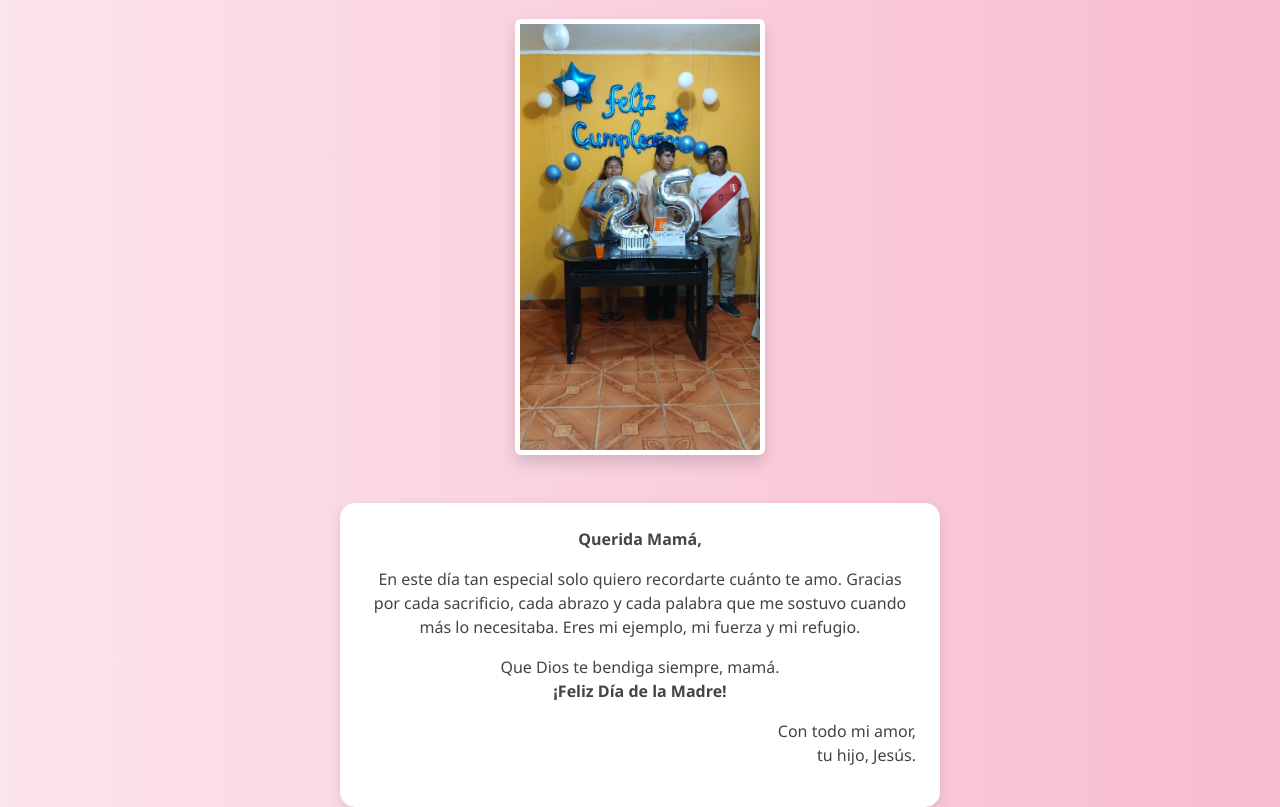
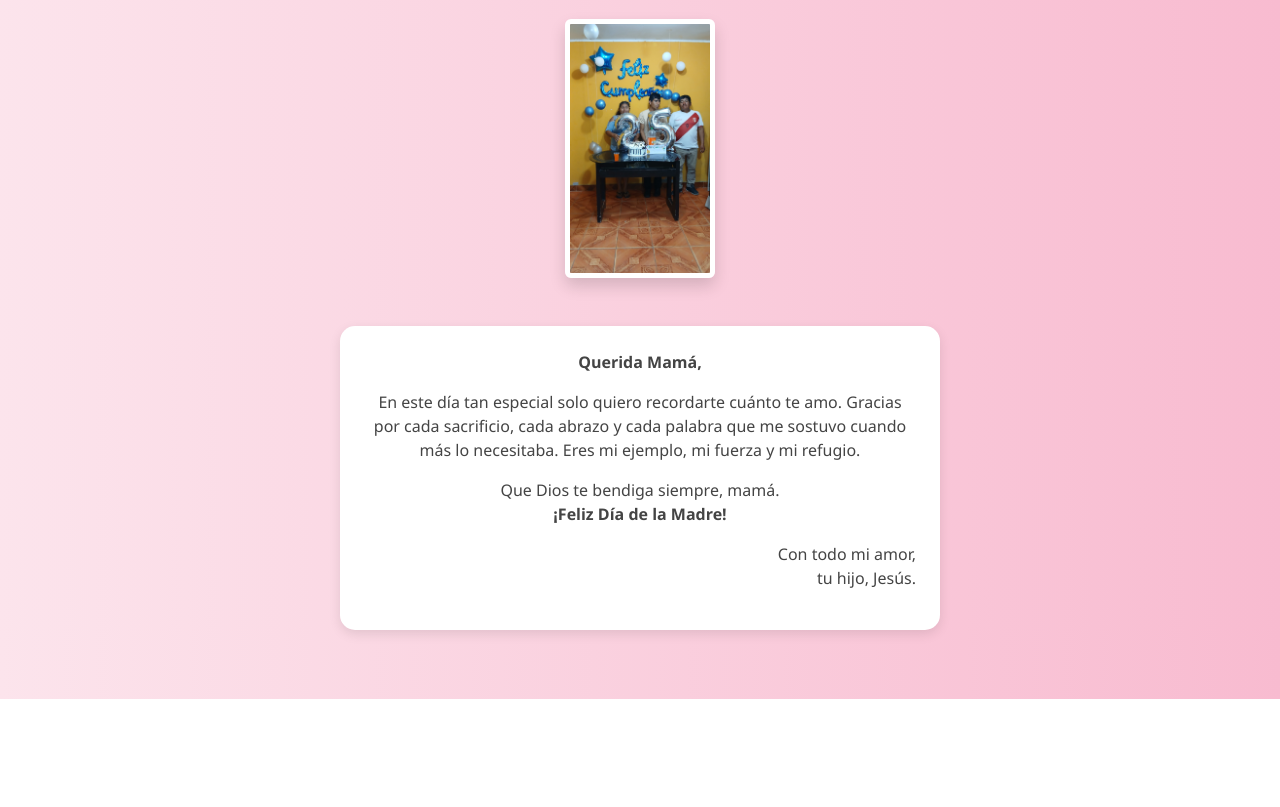
Before and after one commit to jesuscodi/Feliz-dia-mam-.io, a plain HTML site: page index.html in a window 1280 px wide. Shown: the part 101-908 px from the top of the page. After the commit the page ends 800 px from the top, so only its background shows below. Drawn offline with nearby package versions, Linux system fonts and the light colour scheme.

Commit message:
style.css

```diff
--- a/style.css
+++ b/style.css
@@ -12,7 +12,7 @@ body {
 
 .imagen-madre {
   width: 100%;
-  max-width: 250px; /* puedes cambiar 250px a lo que prefieras */
+  max-width: 150px; /* puedes cambiar 250px a lo que prefieras */
   height: auto;
   margin: auto;
   display: block;
```
